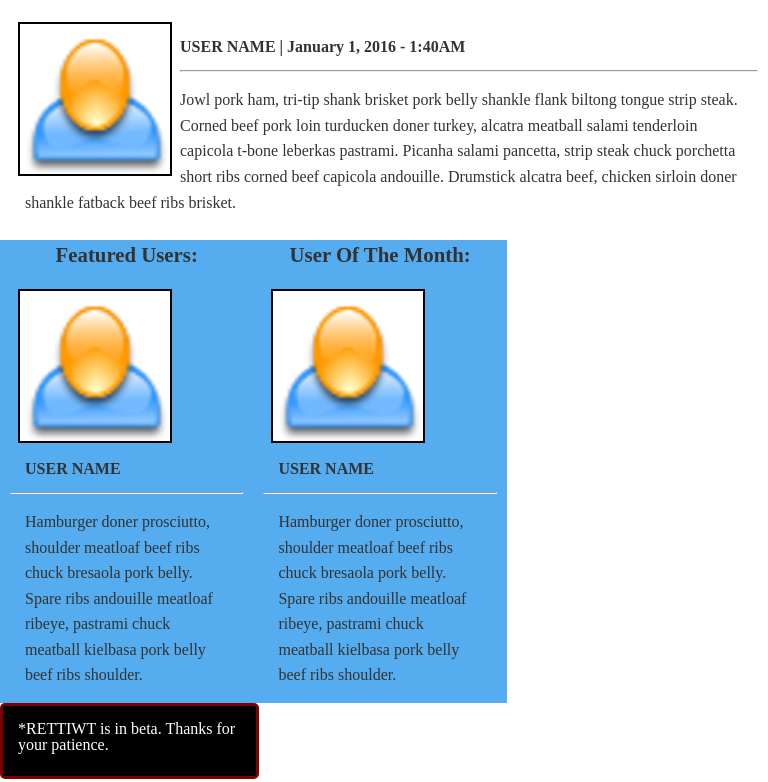
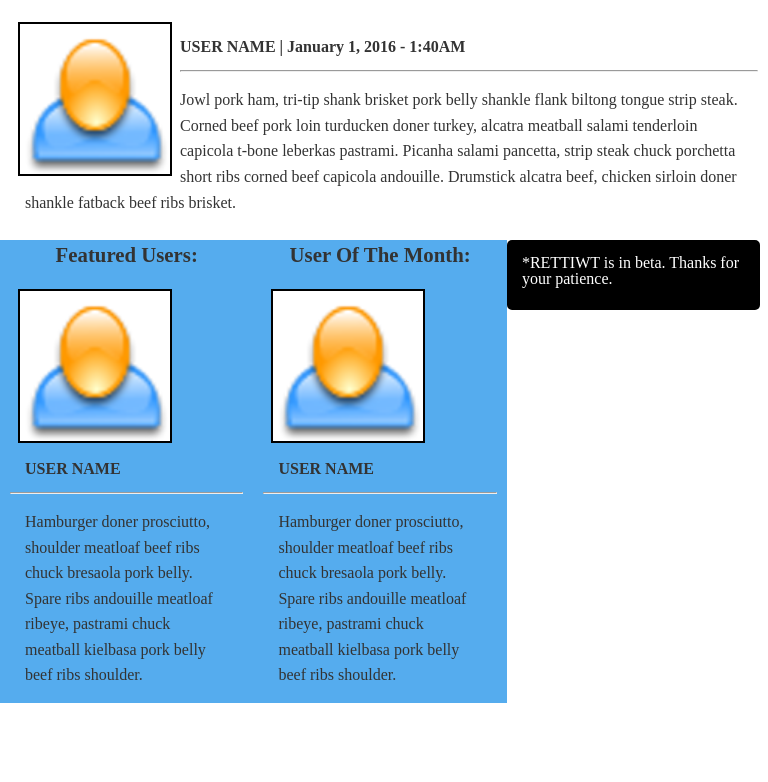
Before and after one commit to Rick-Houser/holberton-twitter-clone, a PHP site: page /index.html in a window 768 px wide. Shown: the part 955-1737 px from the top of the page. After the commit the page ends 1658 px from the top, so only its background shows below. Run offline with PHP 8.4, Linux system fonts and the light colour scheme.

Commit message:
removed border from beta box

```diff
--- a/styles.css
+++ b/styles.css
@@ -245,8 +245,7 @@ so it lines up under aside perfectly. Set height to match siblings.*/
 		height: 70px;
 		display: inline-block;
 		padding: 0;
-		border: 3px solid #800000;
-
+		border: 0;
 	}
 
 
```
